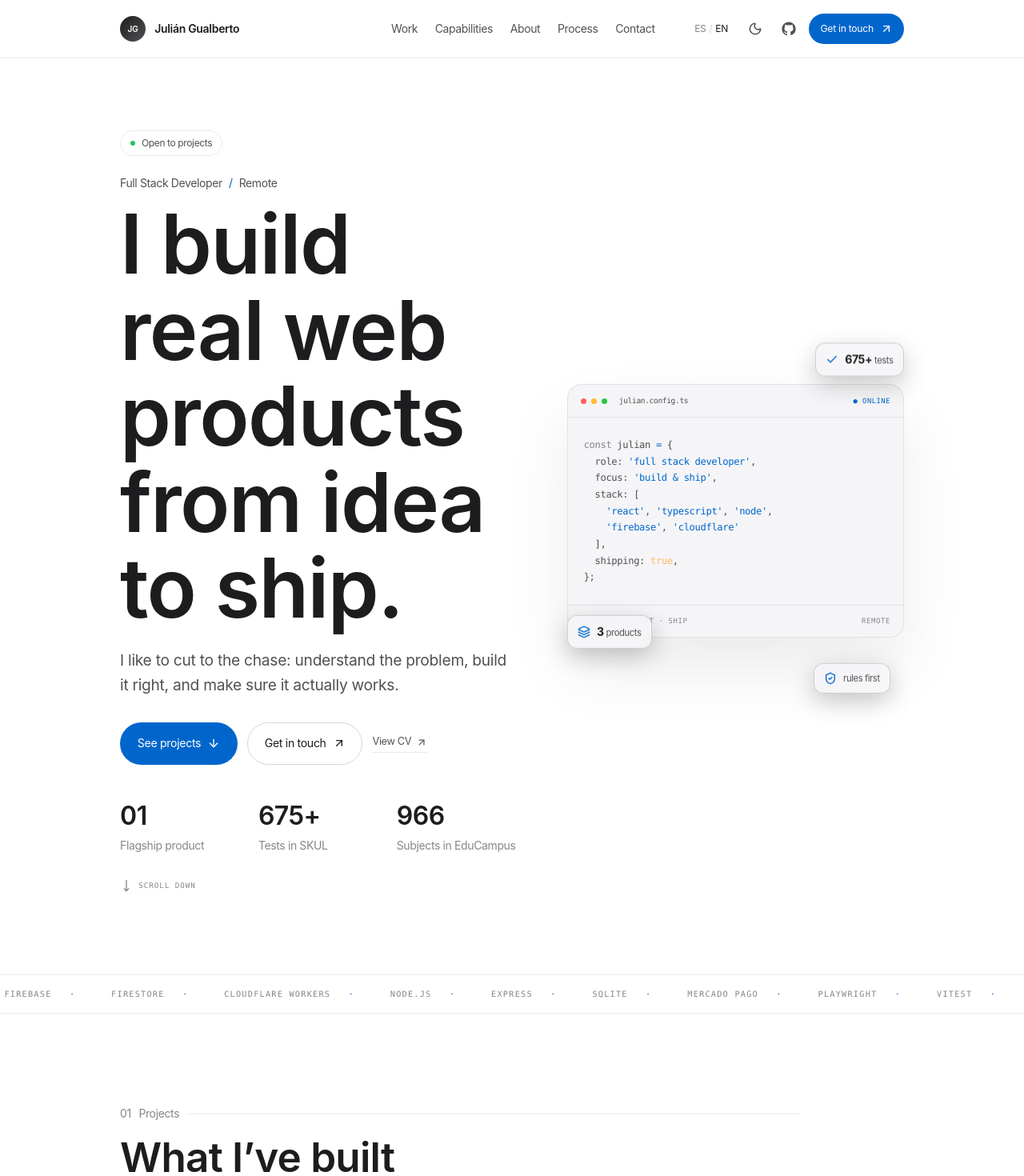
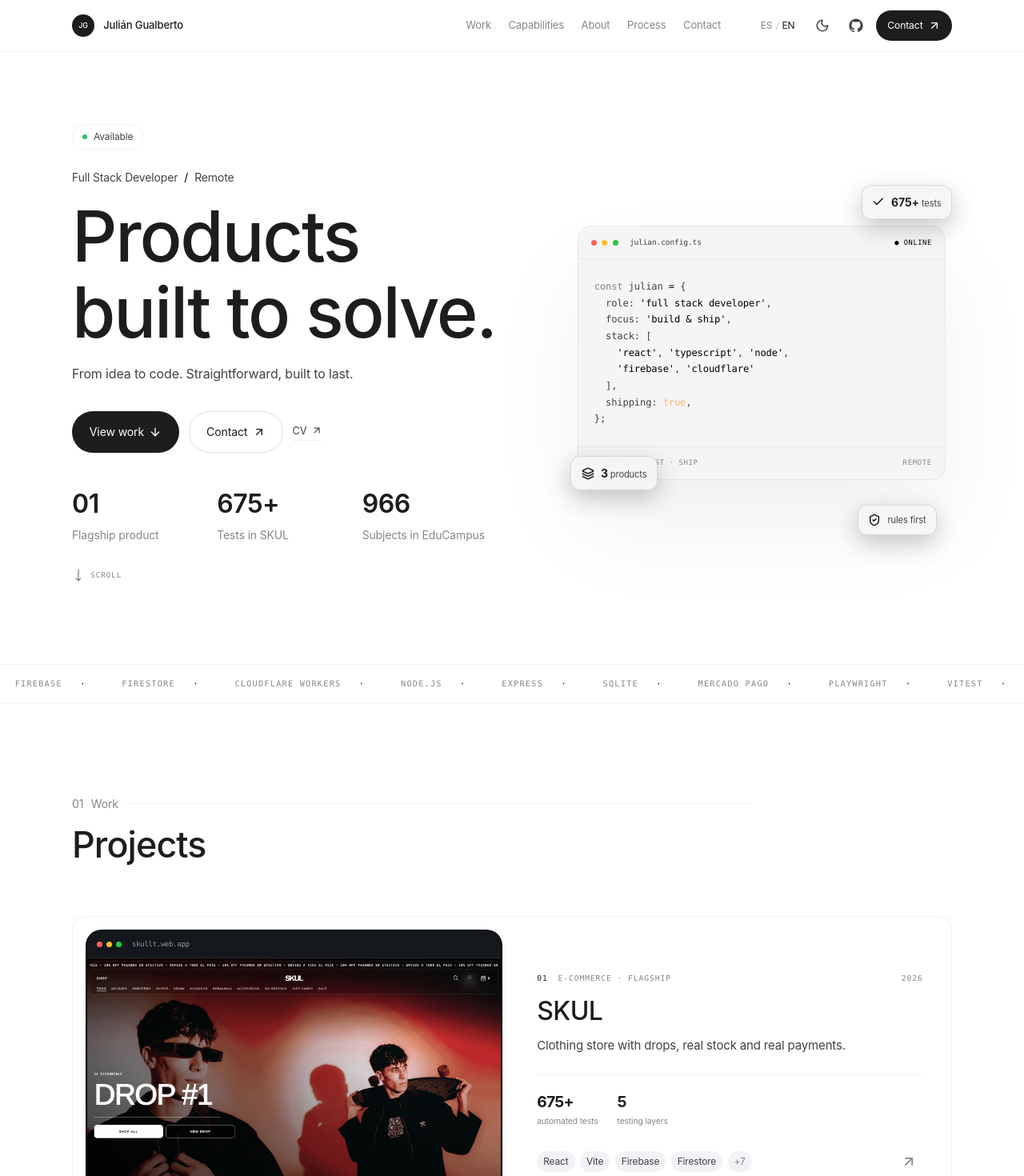
Before and after one commit to Juligb-dev/portfolio-julian, a React (Vite) app: page / in a window 1280 px wide. Shown: the top 1470 px of the page at 80% size. Built offline with nearby package versions, Linux system fonts and the light colour scheme.

Commit message:
style: tighter apple-like look, trim copy

```diff
--- a/src/data/site.ts
+++ b/src/data/site.ts
@@ -24,16 +24,16 @@ export const profile = {
     en: 'Full Stack Developer',
   } satisfies L,
   availability: {
-    es: 'Disponible para proyectos',
-    en: 'Open to projects',
+    es: 'Disponible',
+    en: 'Available',
   } satisfies L,
   headline: {
-    es: 'Armo productos web reales, de punta a punta.',
-    en: 'I build real web products from idea to ship.',
+    es: 'Productos pensados para resolver.',
+    en: 'Products built to solve.',
   } satisfies L,
   intro: {
-    es: 'Me gusta ir directo al grano: entender el problema, armarlo bien y que funcione como tiene que funcionar.',
-    en: 'I like to cut to the chase: understand the problem, build it right, and make sure it actually works.',
+    es: 'Voy de idea a código. Sin vueltas, con foco en que funcione bien.',
+    en: 'From idea to code. Straightforward, built to last.',
   } satisfies L,
   location: {
     es: 'Remoto',
@@ -51,33 +51,33 @@ export const nav = [
 
 export const ui = {
   skip: { es: 'Saltar al contenido', en: 'Skip to content' },
-  menu: { es: 'Abrir menú', en: 'Open menu' },
-  closeMenu: { es: 'Cerrar menú', en: 'Close menu' },
-  language: { es: 'Cambiar idioma', en: 'Switch language' },
-  theme: { es: 'Cambiar tema', en: 'Toggle theme' },
-  themeDark: { es: 'Tema oscuro', en: 'Dark theme' },
-  themeLight: { es: 'Tema claro', en: 'Light theme' },
-  ctaWork: { es: 'Ver proyectos', en: 'See projects' },
-  ctaContact: { es: 'Hablemos', en: 'Get in touch' },
-  ctaCv: { es: 'Ver CV', en: 'View CV' },
-  ctaGithub: { es: 'Escribime por GitHub', en: 'Reach me on GitHub' },
-  ctaSite: { es: 'Ver sitio actual', en: 'Visit current site' },
-  backHome: { es: 'Volver al inicio', en: 'Back home' },
-  nextProject: { es: 'Siguiente proyecto', en: 'Next project' },
-  viewCase: { es: 'Ver proyecto', en: 'View project' },
-  viewLive: { es: 'Ver en vivo', en: 'View live' },
-  viewRepo: { es: 'Ver repositorio', en: 'View repo' },
-  privateRepo: { es: 'Repo privado', en: 'Private repo' },
-  scroll: { es: 'Seguir viendo', en: 'Scroll down' },
+  menu: { es: 'Menú', en: 'Menu' },
+  closeMenu: { es: 'Cerrar', en: 'Close' },
+  language: { es: 'Idioma', en: 'Language' },
+  theme: { es: 'Tema', en: 'Theme' },
+  themeDark: { es: 'Oscuro', en: 'Dark' },
+  themeLight: { es: 'Claro', en: 'Light' },
+  ctaWork: { es: 'Ver trabajos', en: 'View work' },
+  ctaContact: { es: 'Contacto', en: 'Contact' },
+  ctaCv: { es: 'CV', en: 'CV' },
+  ctaGithub: { es: 'GitHub', en: 'GitHub' },
+  ctaSite: { es: 'Sitio', en: 'Site' },
+  backHome: { es: 'Inicio', en: 'Home' },
+  nextProject: { es: 'Siguiente', en: 'Next' },
+  viewCase: { es: 'Ver', en: 'View' },
+  viewLive: { es: 'Ver online', en: 'Live' },
+  viewRepo: { es: 'Repo', en: 'Repo' },
+  privateRepo: { es: 'Privado', en: 'Private' },
+  scroll: { es: 'Scroll', en: 'Scroll' },
   available: { es: 'Disponible', en: 'Available' },
-  builtWith: { es: 'Hecho por', en: 'Built by' },
+  builtWith: { es: 'Por', en: 'By' },
   rights: { es: 'Todos los derechos reservados.', en: 'All rights reserved.' },
-  print: { es: 'Imprimir / Guardar PDF', en: 'Print / Save PDF' },
-  emailCopied: { es: 'Email copiado', en: 'Email copied' },
-  copyEmail: { es: 'Copiar email', en: 'Copy email' },
+  print: { es: 'Imprimir', en: 'Print' },
+  emailCopied: { es: 'Copiado', en: 'Copied' },
+  copyEmail: { es: 'Copiar', en: 'Copy' },
   noEmail: {
-    es: 'Por ahora escribime por GitHub.',
-    en: 'Reach me on GitHub for now.',
+    es: 'GitHub',
+    en: 'GitHub',
   },
   project: { es: 'Proyecto', en: 'Project' },
   role: { es: 'Rol', en: 'Role' },
@@ -132,43 +132,43 @@ export const marquee = [
 export const sections = {
   work: {
     index: '01',
-    label: { es: 'Proyectos', en: 'Projects' } satisfies L,
-    title: { es: 'Lo que armé', en: 'What I’ve built' } satisfies L,
+    label: { es: 'Trabajos', en: 'Work' } satisfies L,
+    title: { es: 'Proyectos', en: 'Projects' } satisfies L,
     body: {
-      es: 'SKUL es mi proyecto estrella, 100% funcional con pagos reales. EduCampus está en desarrollo y siendo testeado por algunos estudiantes. El de flota fue un trabajo de facultad.',
-      en: 'SKUL is my flagship, fully functional with real payments. EduCampus is in development and being tested by students. The fleet app was a uni project.',
+      es: '',
+      en: '',
     } satisfies L,
   },
   capabilities: {
     index: '02',
-    label: { es: 'Stack', en: 'Stack' } satisfies L,
-    title: { es: 'Con qué trabajo', en: 'What I work with' } satisfies L,
+    label: { es: 'Tecnologías', en: 'Tech' } satisfies L,
+    title: { es: 'Stack', en: 'Stack' } satisfies L,
     body: {
-      es: 'Voy de punta a punta: diseño, frontend, backend y cuido lo sensible del lado del servidor.',
-      en: 'Full stack: UI, frontend, backend, keeping sensitive logic server-side.',
+      es: '',
+      en: '',
     } satisfies L,
   },
   process: {
     index: '04',
-    label: { es: 'Forma', en: 'Approach' } satisfies L,
-    title: { es: 'Directo', en: 'Direct' } satisfies L,
+    label: { es: 'Proceso', en: 'Process' } satisfies L,
+    title: { es: 'Cómo lo hago', en: 'How I do it' } satisfies L,
     body: {
-      es: 'Entiendo el problema, lo armo y lo dejo funcionando bien.',
-      en: 'Understand the problem, build it, make sure it works.',
+      es: '',
+      en: '',
     } satisfies L,
   },
   about: {
     index: '03',
-    label: { es: 'Sobre mí', en: 'About' } satisfies L,
-    title: { es: 'Sobre mí', en: 'About' } satisfies L,
+    label: { es: 'Acerca de', en: 'About' } satisfies L,
+    title: { es: 'Acerca de', en: 'About' } satisfies L,
   },
   contact: {
     index: '05',
     label: { es: 'Contacto', en: 'Contact' } satisfies L,
-    title: { es: 'Hablemos', en: 'Get in touch' } satisfies L,
+    title: { es: 'Contacto', en: 'Contact' } satisfies L,
     body: {
-      es: 'Si querés hablar de un proyecto, escribime por GitHub.',
-      en: 'If you’d like to talk about a project, reach out via GitHub.',
+      es: '',
+      en: '',
     } satisfies L,
   },
 }
@@ -226,34 +226,34 @@ export const principles = [
 export const processSteps = [
   {
     number: '01',
-    title: { es: 'Entender', en: 'Understand' } satisfies L,
+    title: { es: 'Idea', en: 'Idea' } satisfies L,
     body: {
-      es: 'Veo el problema claro y qué tiene que resolverse.',
-      en: 'Get the problem straight and what needs to be solved.',
+      es: '',
+      en: '',
     } satisfies L,
   },
   {
     number: '02',
-    title: { es: 'Pensar', en: 'Plan' } satisfies L,
+    title: { es: 'Diseño', en: 'Design' } satisfies L,
     body: {
-      es: 'Flujos, datos y decisiones. Lo justo y necesario.',
-      en: 'Flows, data and decisions. Keep it simple.',
+      es: '',
+      en: '',
     } satisfies L,
   },
   {
     number: '03',
-    title: { es: 'Armar', en: 'Build' } satisfies L,
+    title: { es: 'Código', en: 'Code' } satisfies L,
     body: {
-      es: 'Código limpio, tipado y con lógica sensible del lado del servidor.',
-      en: 'Clean, typed code with sensitive logic on the server.',
+      es: '',
+      en: '',
     } satisfies L,
   },
   {
     number: '04',
-    title: { es: 'Probar y ajustar', en: 'Test & tweak' } satisfies L,
+    title: { es: 'Entrega', en: 'Ship' } satisfies L,
     body: {
-      es: 'Reviso, ajusto y dejo que funcione bien.',
-      en: 'Check, tweak, and make sure it runs right.',
+      es: '',
+      en: '',
     } satisfies L,
   },
 ]
@@ -261,31 +261,23 @@ export const processSteps = [
 export const about = {
   body: [
     {
-      es: 'Soy desarrollador full stack. Me gusta armar cosas que se usan de verdad.',
-      en: 'I’m a full stack developer. I like building things people actually use.',
-    },
-    {
-      es: 'SKUL es mi proyecto estrella: lo armé completo, con pagos reales, stock, cupones y todo lo necesario para que funcione.',
-      en: 'SKUL is my flagship — I built it end to end with real payments, stock, coupons, and everything it needs to run.',
-    },
-    {
-      es: 'Ahora estoy con EduCampus AR, testeando con estudiantes. También hay un par de proyectos más que voy sumando.',
-      en: 'Right now I’m working on EduCampus AR, testing it with students. I’ll add more projects as I go.',
+      es: 'Desarrollador full stack basado en Argentina.',
+      en: 'Full stack developer based in Argentina.',
     },
   ] satisfies L[],
   currently: [
     {
       name: 'SKUL',
       detail: {
-        es: 'E-commerce · 100% funcional',
-        en: 'E-commerce · Fully shipped',
+        es: 'Tienda online con pagos reales',
+        en: 'Online store with real payments',
       } satisfies L,
     },
     {
       name: 'EduCampus AR',
       detail: {
-        es: 'EdTech · En desarrollo y testeado',
-        en: 'EdTech · In dev, tested by students',
+        es: 'En desarrollo',
+        en: 'In development',
       } satisfies L,
     },
   ],
--- a/src/index.css
+++ b/src/index.css
@@ -8,21 +8,21 @@
 :root {
   --bg: #000000;
   --bg-elevated: #000000;
-  --surface: #101010;
-  --surface-2: #161616;
+  --surface: #0a0a0a;
+  --surface-2: #111111;
   --text: #f5f5f7;
-  --text-soft: #a1a1a6;
-  --text-muted: #86868b;
-  --line: rgba(255, 255, 255, 0.08);
-  --line-strong: rgba(255, 255, 255, 0.16);
-  --accent: #2997ff;
-  --accent-ink: #ffffff;
-  --accent-soft: rgba(41, 151, 255, 0.12);
-  --header-bg: rgba(0, 0, 0, 0.8);
-  --shadow: 0 40px 100px rgba(0, 0, 0, 0.8);
-  --radius: 18px;
-  --container: 980px;
-  --header-h: 72px;
+  --text-soft: #86868b;
+  --text-muted: #6e6e73;
+  --line: rgba(255, 255, 255, 0.06);
+  --line-strong: rgba(255, 255, 255, 0.12);
+  --accent: #ffffff;
+  --accent-ink: #000000;
+  --accent-soft: rgba(255, 255, 255, 0.06);
+  --header-bg: rgba(0, 0, 0, 0.7);
+  --shadow: 0 60px 120px rgba(0, 0, 0, 0.9);
+  --radius: 12px;
+  --container: 1100px;
+  --header-h: 64px;
   color-scheme: dark;
 }
 
@@ -32,15 +32,15 @@
   --surface: #f5f5f7;
   --surface-2: #f2f2f7;
   --text: #1d1d1f;
-  --text-soft: #515154;
+  --text-soft: #424245;
   --text-muted: #86868b;
-  --line: rgba(0, 0, 0, 0.08);
-  --line-strong: rgba(0, 0, 0, 0.16);
-  --accent: #0066cc;
+  --line: rgba(0, 0, 0, 0.06);
+  --line-strong: rgba(0, 0, 0, 0.12);
+  --accent: #000000;
   --accent-ink: #ffffff;
-  --accent-soft: rgba(0, 102, 204, 0.08);
-  --header-bg: rgba(255, 255, 255, 0.8);
-  --shadow: 0 40px 80px rgba(0, 0, 0, 0.08);
+  --accent-soft: rgba(0, 0, 0, 0.04);
+  --header-bg: rgba(255, 255, 255, 0.72);
+  --shadow: 0 60px 120px rgba(0, 0, 0, 0.06);
   color-scheme: light;
 }
 
@@ -59,10 +59,10 @@ body {
   background: var(--bg);
   color: var(--text);
   font-family: var(--font-sans);
-  font-size: 17px;
-  line-height: 1.47059;
+  font-size: 16px;
+  line-height: 1.5;
   font-weight: 400;
-  letter-spacing: -0.022em;
+  letter-spacing: -0.01em;
   -webkit-font-smoothing: antialiased;
   -moz-osx-font-smoothing: grayscale;
   text-rendering: optimizeLegibility;
@@ -196,13 +196,13 @@ img {
   position: relative;
   display: grid;
   place-items: center;
-  width: 32px;
-  height: 32px;
+  width: 28px;
+  height: 28px;
   border-radius: 50%;
-  background: linear-gradient(135deg, var(--text) 0%, var(--text-soft) 100%);
-  font-size: 0.625rem;
-  font-weight: 600;
-  letter-spacing: -0.02em;
+  background: var(--text);
+  font-size: 0.5625rem;
+  font-weight: 500;
+  letter-spacing: -0.01em;
   color: var(--bg);
 }
 
@@ -214,9 +214,9 @@ img {
 }
 
 .brand-name {
-  font-size: 0.875rem;
-  font-weight: 600;
-  letter-spacing: -0.022em;
+  font-size: 0.8125rem;
+  font-weight: 500;
+  letter-spacing: -0.01em;
 }
 
 .brand-role {
@@ -232,9 +232,9 @@ img {
 }
 
 .nav-link {
-  padding: 0.4rem 0;
-  font-size: 0.875rem;
-  color: var(--text-soft);
+  padding: 0.35rem 0;
+  font-size: 0.8125rem;
+  color: var(--text-muted);
   transition: color 0.2s ease;
 }
 
@@ -301,27 +301,27 @@ img {
   display: inline-flex;
   align-items: center;
   justify-content: center;
-  gap: 0.5rem;
-  padding: 0.7rem 1rem;
+  gap: 0.4rem;
+  padding: 0.55rem 0.9rem;
   border: 1px solid transparent;
   border-radius: 980px;
-  font-size: 0.875rem;
+  font-size: 0.8125rem;
   font-weight: 400;
-  letter-spacing: -0.022em;
+  letter-spacing: -0.01em;
   transition: opacity 0.2s ease, background 0.2s ease, border-color 0.2s ease, color 0.2s ease;
 }
 
 .btn:hover {
-  opacity: 0.8;
+  opacity: 0.7;
 }
 
 .btn--primary {
-  background: var(--accent);
-  color: var(--accent-ink);
+  background: var(--text);
+  color: var(--bg);
 }
 
 .btn--primary:hover {
-  opacity: 0.9;
+  opacity: 0.85;
 }
 
 .btn--ghost {
@@ -331,7 +331,7 @@ img {
 }
 
 .btn--ghost:hover {
-  border-color: var(--text-muted);
+  opacity: 0.7;
 }
 
 .btn--small {
@@ -408,22 +408,21 @@ img {
 }
 
 .hero-title {
-  margin: 0.8rem 0 0;
-  max-width: 14ch;
-  font-size: clamp(3rem, 8vw, 7rem);
-  font-weight: 600;
-  line-height: 1.05;
-  letter-spacing: -0.015em;
+  margin: 1rem 0 0;
+  max-width: 16ch;
+  font-size: clamp(2.5rem, 7vw, 5.5rem);
+  font-weight: 500;
+  line-height: 1.08;
+  letter-spacing: -0.025em;
   text-wrap: balance;
 }
 
 .hero-intro {
-  max-width: 48ch;
-  margin: 1.25rem 0 0;
+  max-width: 42ch;
+  margin: 1rem 0 0;
   color: var(--text-soft);
-  font-size: clamp(1.125rem, 1.5vw, 1.25rem);
-  line-height: 1.6;
-  letter-spacing: -0.014em;
+  font-size: 1rem;
+  line-height: 1.7;
 }
 
 .hero-actions {
@@ -736,10 +735,10 @@ img {
 
 .section-title {
   margin: 0;
-  font-size: clamp(2rem, 4vw, 3.5rem);
-  font-weight: 600;
-  line-height: 1.1;
-  letter-spacing: -0.015em;
+  font-size: clamp(1.8rem, 3.5vw, 2.8rem);
+  font-weight: 500;
+  line-height: 1.12;
+  letter-spacing: -0.02em;
   text-wrap: balance;
 }
 
@@ -761,28 +760,27 @@ img {
 }
 
 .project-card {
-  --accent: var(--project-accent, #2997ff);
-  --accent-soft: var(--project-accent-soft, rgba(41, 151, 255, 0.12));
+  --accent: var(--text);
+  --accent-soft: rgba(255, 255, 255, 0.04);
   position: relative;
   display: grid;
   grid-template-columns: minmax(0, 1fr) minmax(0, 1fr);
-  gap: clamp(1.5rem, 3vw, 2rem);
-  padding: clamp(1rem, 2vw, 1.25rem);
+  gap: clamp(1rem, 2vw, 1.5rem);
+  padding: clamp(0.75rem, 1.5vw, 1rem);
   overflow: hidden;
   border: 1px solid var(--line);
-  border-radius: 24px;
-  background: var(--surface);
-  transition: border-color 0.3s ease, box-shadow 0.3s ease;
+  border-radius: 16px;
+  background: transparent;
+  transition: border-color 0.2s ease;
 }
 
 .project-card:hover {
   border-color: var(--line-strong);
-  box-shadow: var(--shadow);
 }
 
 [data-theme="light"] .project-card {
-  --accent: var(--project-accent-light, #0066cc);
-  --accent-soft: var(--project-accent-soft-light, rgba(0, 102, 204, 0.08));
+  --accent: var(--text);
+  --accent-soft: rgba(0, 0, 0, 0.02);
 }
 
 .project-card--reverse .project-card__media {
@@ -920,10 +918,10 @@ img {
 
 .project-card__title {
   margin: 0;
-  font-size: clamp(1.8rem, 3.2vw, 2.8rem);
-  font-weight: 600;
-  line-height: 1.1;
-  letter-spacing: -0.015em;
+  font-size: clamp(1.5rem, 2.5vw, 2rem);
+  font-weight: 500;
+  line-height: 1.15;
+  letter-spacing: -0.018em;
 }
 
 .project-card__title a {
--- a/src/pages/Home.tsx
+++ b/src/pages/Home.tsx
@@ -35,8 +35,8 @@ export function Home() {
 
   const seoDescription = pick(
     {
-      es: 'Portfolio de Julián Gualberto, desarrollador full stack. SKUL con pagos reales, EduCampus en desarrollo.',
-      en: 'Portfolio of Julián Gualberto, full stack developer. SKUL with real payments, EduCampus in development.',
+      es: 'Julián Gualberto — Desarrollador Full Stack',
+      en: 'Julián Gualberto — Full Stack Developer',
     },
     lang,
   )
```
